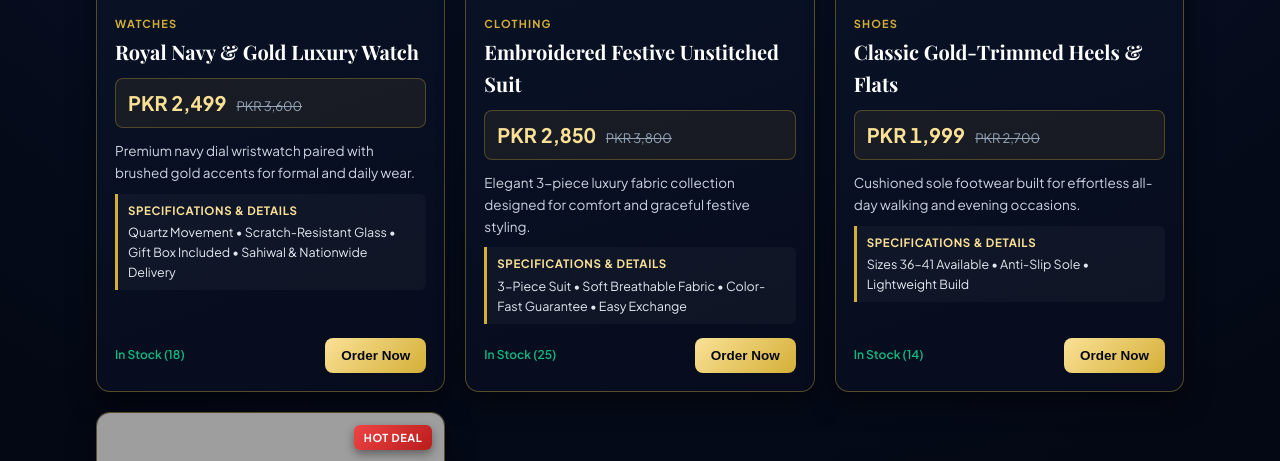
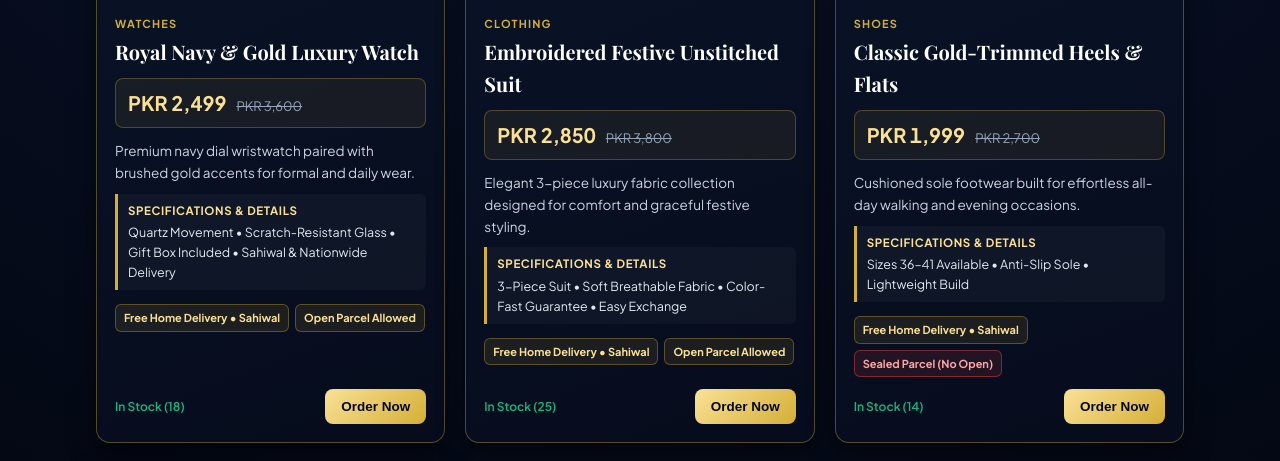
Before and after one commit to shazabmujahid-arch/rana-g-mart-website, a plain HTML site: page index.html in a window 1280 px wide. Shown: the part 640-1101 px from the top of the page. Drawn offline with nearby package versions, Linux system fonts and the light colour scheme; grey boxes are pictures that could not be loaded.

Commit message:
Add files via upload

```diff
--- a/index.html
+++ b/index.html
@@ -300,6 +300,26 @@
       gap: 10px;
     }
 
+    .policy-strip {
+      display: flex;
+      flex-wrap: wrap;
+      gap: 6px;
+      margin-bottom: 12px;
+    }
+    .policy-tag {
+      font-size: 11px;
+      font-weight: 700;
+      padding: 4px 8px;
+      border-radius: 6px;
+      border: 1px solid rgba(212, 175, 55, 0.35);
+      background: rgba(212, 175, 55, 0.1);
+      color: var(--gold-light);
+    }
+    .policy-tag.sealed {
+      border-color: rgba(239, 68, 68, 0.45);
+      background: rgba(239, 68, 68, 0.12);
+      color: #fca5a5;
+    }
     .stock-badge {
       font-size: 12px;
       color: var(--success);
@@ -445,7 +465,7 @@
 <body>
 
   <div class="sale-banner" id="saleBannerText">
-    BIG LUXURY SALE LIVE — NATIONWIDE DELIVERY FROM SAHIWAL | EASYPAISA &amp; JAZZCASH ACCEPTED
+    BIG LUXURY SALE LIVE • SAHIWAL FREE HOME DELIVERY | EASYPAISA &amp; JAZZCASH ACCEPTED
   </div>
 
   <header>
@@ -511,6 +531,14 @@
         <div class="form-group">
           <label>Available Stock Quantity *</label>
           <input type="number" id="pStock" value="15" min="1" required />
+        </div>
+
+        <div class="form-group">
+          <label>Parcel Open Policy (Auto-Shown) *</label>
+          <select id="pParcelOpen">
+            <option value="Open Parcel Allowed">Open Parcel Allowed (Check Before Payment)</option>
+            <option value="Sealed Parcel (No Open)">Sealed Parcel (Open Not Allowed)</option>
+          </select>
         </div>
 
         <div class="form-group full">
@@ -680,6 +708,7 @@
         price: 2499,
         oldPrice: 3600,
         saleTag: 'BIG SALE 30% OFF',
+        parcelOpen: 'Open Parcel Allowed',
         stock: 18,
         image: 'https://images.unsplash.com/photo-1523275335684-37898b6baf30?auto=format&fit=crop&w=600&q=80',
         desc: 'Premium navy dial wristwatch paired with brushed gold accents for formal and daily wear.',
@@ -692,6 +721,7 @@
         price: 2850,
         oldPrice: 3800,
         saleTag: 'NEW ARRIVAL',
+        parcelOpen: 'Open Parcel Allowed',
         stock: 25,
         image: 'https://images.unsplash.com/photo-1583391733956-6c78276477e2?auto=format&fit=crop&w=600&q=80',
         desc: 'Elegant 3-piece luxury fabric collection designed for comfort and graceful festive styling.',
@@ -704,6 +734,7 @@
         price: 1999,
         oldPrice: 2700,
         saleTag: '25% OFF',
+        parcelOpen: 'Sealed Parcel (No Open)',
         stock: 14,
         image: 'https://images.unsplash.com/photo-1543163521-1bf539c55dd2?auto=format&fit=crop&w=600&q=80',
         desc: 'Cushioned sole footwear built for effortless all-day walking and evening occasions.',
@@ -716,6 +747,7 @@
         price: 1150,
         oldPrice: 1600,
         saleTag: 'HOT DEAL',
+        parcelOpen: 'Sealed Parcel (No Open)',
         stock: 30,
         image: 'https://images.unsplash.com/photo-1514228742587-6b1558fcca3d?auto=format&fit=crop&w=600&q=80',
         desc: 'Luxury ceramic tea/coffee mug paired with everyday beauty organizer essentials.',
@@ -727,7 +759,7 @@
     let orders = JSON.parse(localStorage.getItem('rgm_orders')) || [];
     let settings = JSON.parse(localStorage.getItem('rgm_settings')) || {
       whatsapp: '923001234567',
-      banner: 'BIG LUXURY SALE LIVE — NATIONWIDE DELIVERY FROM SAHIWAL | EASYPAISA & JAZZCASH ACCEPTED',
+      banner: 'BIG LUXURY SALE LIVE • SAHIWAL FREE HOME DELIVERY | EASYPAISA & JAZZCASH ACCEPTED',
       cloudUrl: EMBEDDED_CLOUD_API_URL
     };
     if (EMBEDDED_CLOUD_API_URL && !settings.cloudUrl) {
@@ -860,6 +892,13 @@
               ${p.details}
             </div>
 
+            <div class="policy-strip">
+              <span class="policy-tag">Free Home Delivery • Sahiwal</span>
+              <span class="policy-tag ${String(p.parcelOpen || '').toLowerCase().includes('sealed') ? 'sealed' : ''}">
+                ${p.parcelOpen || 'Open Parcel Allowed'}
+              </span>
+            </div>
+
             <div class="card-footer">
               <span class="stock-badge">${Number(p.stock) > 0 ? `In Stock (${p.stock})` : 'Out of Stock'}</span>
               <button class="btn-gold" ${Number(p.stock) <= 0 ? 'disabled style="opacity:0.5;cursor:not-allowed;"' : ''} onclick="openOrderModal('${p.id}')">
@@ -917,6 +956,7 @@
         price: Number(document.getElementById('pPrice').value),
         oldPrice: document.getElementById('pOldPrice').value ? Number(document.getElementById('pOldPrice').value) : '',
         saleTag: document.getElementById('pSaleTag').value.trim(),
+        parcelOpen: document.getElementById('pParcelOpen').value,
         stock: Number(document.getElementById('pStock').value),
         image: document.getElementById('pImage').value.trim(),
         desc: document.getElementById('pDesc').value.trim(),
@@ -998,12 +1038,15 @@
       closeModal();
       renderAll();
 
+      const parcelPolicyText = p.parcelOpen || 'Open Parcel Allowed';
       const msg = `*NEW ORDER - RANA G MART*%0A` +
         `Order ID: ${orderObj.id}%0A` +
         `Product: ${p.name}%0A` +
         `Quantity: ${qty}%0A` +
         `Total: PKR ${total.toLocaleString()}%0A` +
-        `Payment: ${payment}%0A` +
+        `Payment: ${payment} (Easypaisa / JazzCash)%0A` +
+        `Delivery: Free Home Delivery (Sahiwal)%0A` +
+        `Parcel Policy: ${parcelPolicyText}%0A` +
         `Customer: ${customer}%0A` +
         `Phone: ${phone}%0A` +
         `Address: ${address}`;
```
